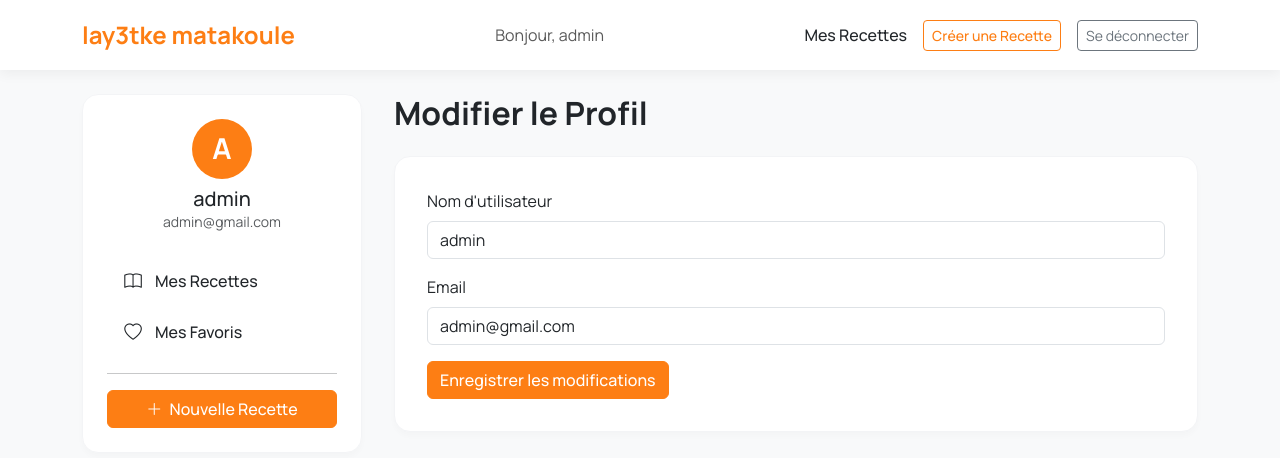
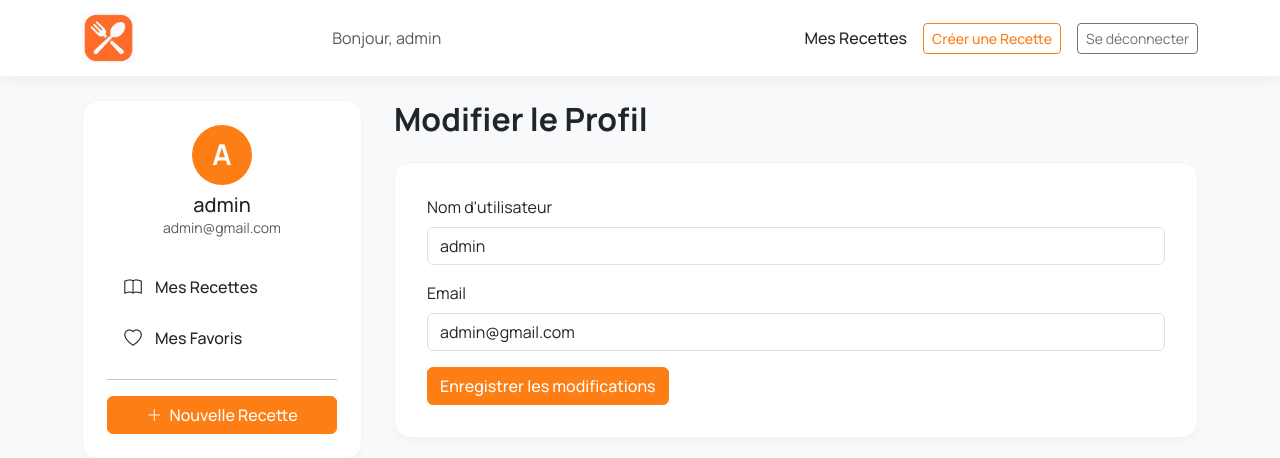
Before and after one commit to Soxhnf/recipes_app, a Django app: page /accounts/edit-profile/ in a window 1280 px wide. Shown: the top 458 px of the page. Run offline with Django 5.2, Linux system fonts and the light colour scheme; a user stored in the database is signed in.

Commit message:
ajout de logo ,, fix trop de categorie inutile ,, fix messafe bug

```diff
--- a/recettes/views.py
+++ b/recettes/views.py
@@ -122,8 +122,7 @@ def recipe_detail(request, recipe_id):
 
 @login_required
 def create_recipe(request):
-    storage = messages.get_messages(request)
-    storage.used = True
+
 
     if request.method == 'POST':
         form = RecipeForm(request.POST, request.FILES)
--- a/templates/add_recipes.html
+++ b/templates/add_recipes.html
@@ -36,11 +36,6 @@
 <div class="row justify-content-center">
     <div class="col-lg-8"> <h2 class="mb-4" style="font-weight: 700;">{{ title }}</h2>
 
-        {% if messages %}
-            {% for message in messages %}
-                <div class="alert alert-{{ message.tags }}">{{ message }}</div>
-            {% endfor %}
-        {% endif %}
 
         <div class="form-card">
 
--- a/templates/base.html
+++ b/templates/base.html
@@ -21,16 +21,11 @@
         /* 2. Style la nouvelle navbar (fond blanc + bordure) */
         .navbar-custom {
             background-color: #ffffff;
-
-            /* SUPPRIMÉ: la bordure */
-            /* border-bottom: 1px solid #dee2e6; */
-
             /* AJOUTÉ: Une ombre qui correspond au reste du site */
             box-shadow: 0 4px 12px rgba(0,0,0,0.05);
-
             /* AJOUTÉ: Plus de hauteur pour un look premium */
-            padding-top: 0.75rem;
-            padding-bottom: 0.75rem;
+            padding-top: 0.5rem;
+            padding-bottom: 0.5rem;
         }
 
         /* 3. Style le nom du site (logo) en orange */
@@ -38,6 +33,15 @@
             color: #fd7e14; /* Orange */
             font-weight: 700;
             font-size: 1.5rem;
+            display: flex;
+            align-items: center;
+        }
+
+        /* Style spécifique pour l'image du logo */
+        .navbar-logo-img {
+            height: 50px; /* Hauteur fixe pour ne pas casser la navbar */
+            width: auto;  /* Largeur automatique */
+            object-fit: contain;
         }
 
         /* 4. Style les liens de la navbar */
@@ -79,30 +83,50 @@
 <nav class="navbar navbar-expand-lg navbar-custom">
   <div class="container-xl">
 
-    <a class="navbar-brand" href="/">lay3tke matakoule</a>
+    <a class="navbar-brand" href="{% url 'home' %}">
+        <img src="/media/logo/logo-forchette.jpg" alt="" class="navbar-logo-img">
+    </a>
+
     {% if user.is_authenticated %}
-    <span class="navbar-text me-3">Bonjour, {{ user.username }}</span>
-   <div class="d-flex align-items-center">
+        <span class="navbar-text mx-auto">Bonjour, {{ user.username }}</span>
+    {% endif %}
 
-
+    <div class="d-flex align-items-center ms-auto"> {% if user.is_authenticated %}
             <a href="{% url 'accounts:my_recipes' %}" class="nav-link me-3">Mes Recettes</a>
-
             <a href="{% url 'create_recipe' %}" class="btn btn-outline-orange btn-sm me-3">Créer une Recette</a>
-
             <a href="{% url 'accounts:logout' %}" class="btn btn-outline-secondary btn-sm">Se déconnecter</a>
-
         {% else %}
-
-    <a href="{% url 'accounts:login' %}" class="btn btn-outline-secondary ms-auto me-2">Connexion</a>
-
+            <a href="{% url 'accounts:login' %}" class="btn btn-outline-secondary me-2">Connexion</a>
             <a href="{% url 'accounts:register' %}" class="btn btn-orange">Créer un compte</a>
-
         {% endif %}
     </div>
   </div>
 </nav>
 
 <div class="container-xl mt-4">
+
+    {% if messages %}
+        <div class="row justify-content-center mb-4">
+            <div class="col-lg-8">
+                {% for message in messages %}
+                    <div class="alert alert-{{ message.tags }} alert-dismissible fade show shadow-sm" role="alert" style="border-radius: 1rem; border: none;">
+
+                        {% if message.tags == 'success' %}
+                            <i class="bi bi-check-circle-fill me-2"></i>
+                        {% elif message.tags == 'error' or message.tags == 'danger' %}
+                            <i class="bi bi-exclamation-triangle-fill me-2"></i>
+                        {% else %}
+                            <i class="bi bi-info-circle-fill me-2"></i>
+                        {% endif %}
+
+                        {{ message }}
+                        <button type="button" class="btn-close" data-bs-dismiss="alert" aria-label="Close"></button>
+                    </div>
+                {% endfor %}
+            </div>
+        </div>
+    {% endif %}
+
     {% block content %}{% endblock %}
 </div>
 
--- a/templates/edit_profile.html
+++ b/templates/edit_profile.html
@@ -73,11 +73,7 @@
 
     <main class="recipe-content-wrapper">
 
-        {% if messages %}
-            {% for message in messages %}
-                <div class="alert {% if message.tags == 'error' %}alert-danger{% else %}alert-success{% endif %}">{{ message }}</div>
-            {% endfor %}
-        {% endif %}
+
 
         <h2 class="mb-4" style="font-weight: 700;">Modifier le Profil</h2>
         <div class="form-card mb-4">
```
Also changed, not shown: templates/login.html (+29 -10 lines), templates/register.html (+35 -11 lines), db.sqlite3, media/logo/logo-forchette.jpg (added). Lines whose indentation alone changed are shown as unchanged.
